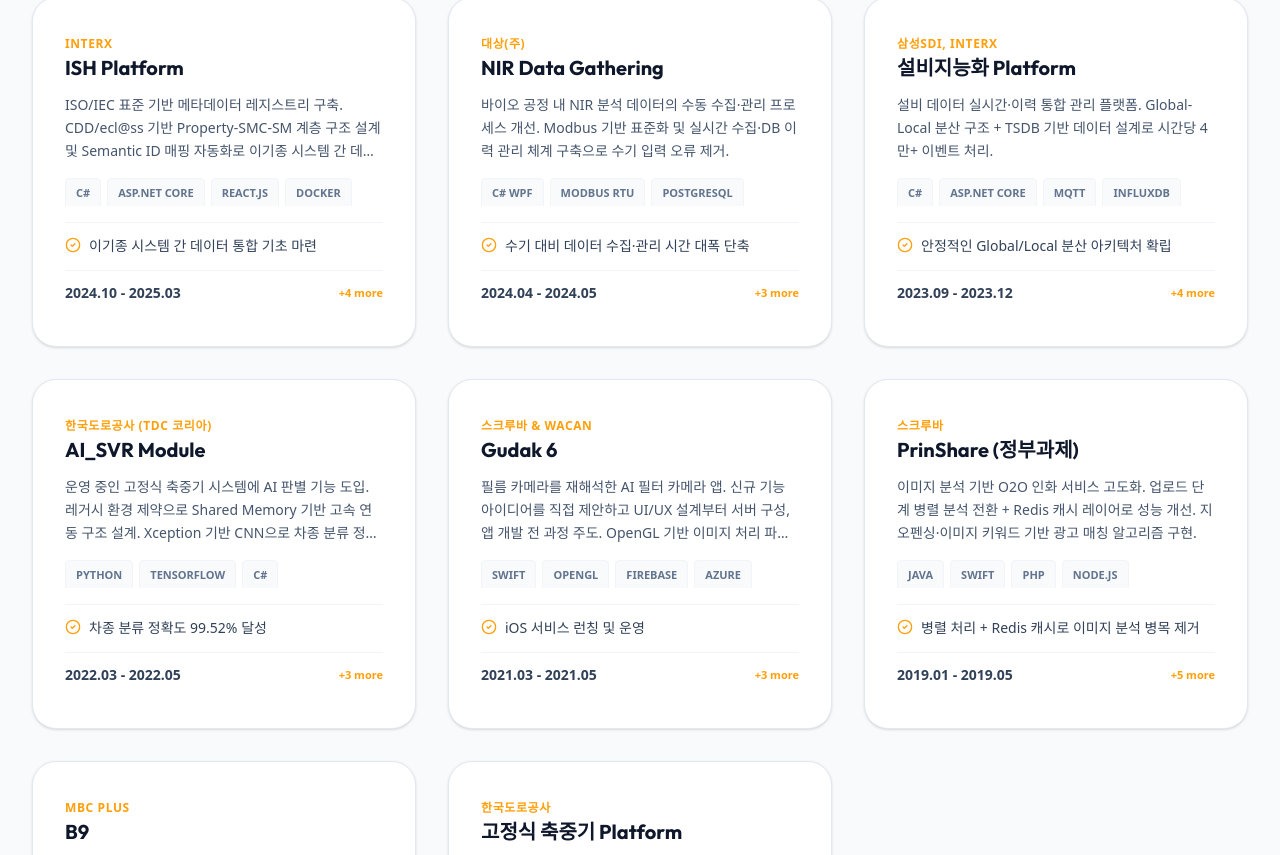
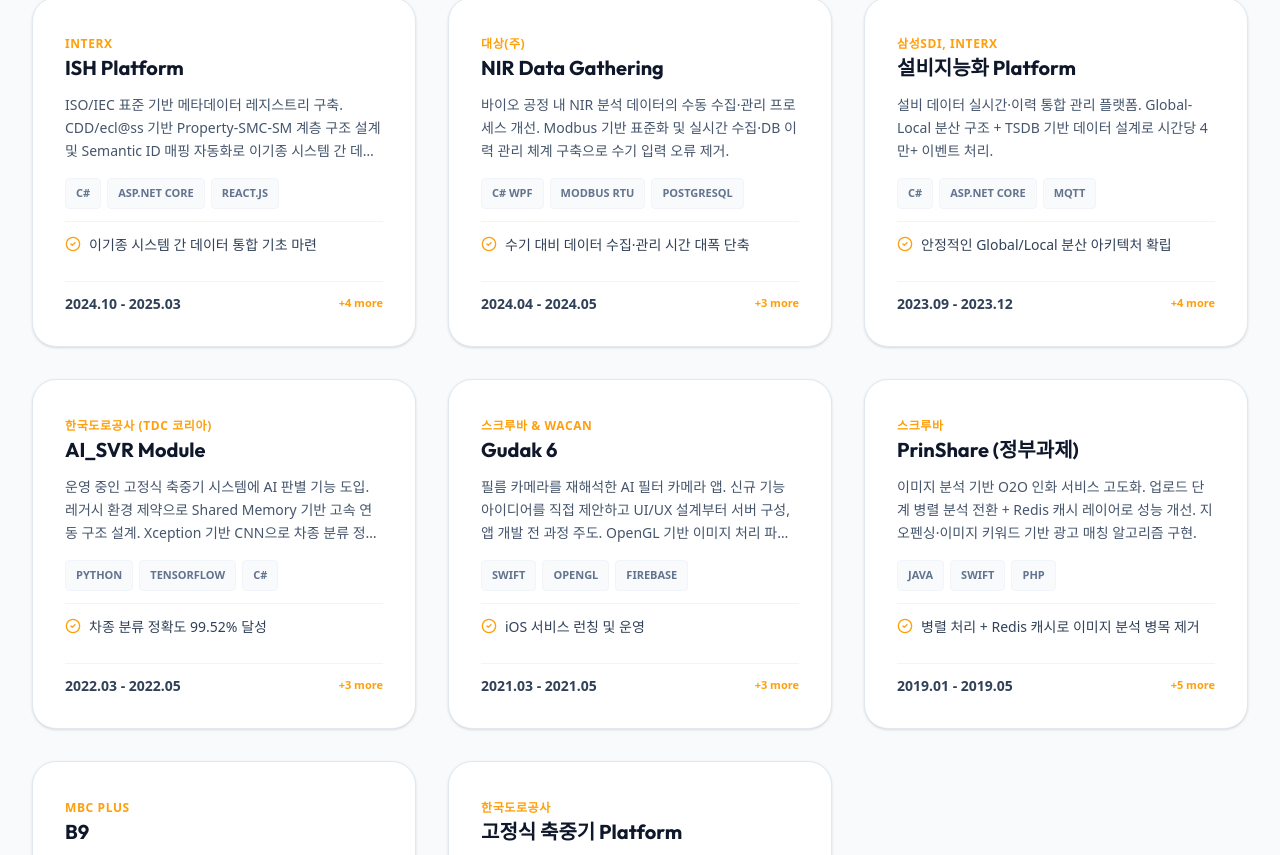
Before and after one commit to rlarua/me.portfolio, a React (Vite) app: page / in a window 1280 px wide. Shown: the part 1285-2140 px from the top of the page. Built offline with nearby package versions, Linux system fonts and the light colour scheme.

Commit message:
feat: Unify expandable tags and key results into a single container with enhanced expansion animations.

```diff
--- a/src/App.jsx
+++ b/src/App.jsx
@@ -70,24 +70,29 @@
             {project.description}
           </p>
 
-          {/* Tags - Expandable inline with synchronized state */}
-          <div className="mb-4">
-            <div className={`flex flex-wrap gap-1.5 transition-all duration-300 ${
-              !isExpanded ? 'max-h-[28px] overflow-hidden' : 'max-h-[200px]'
-            }`}>
-              {project.tags.map(tag => (
-                <span key={tag} className="px-2.5 py-1.5 bg-slate-50 border border-slate-100 rounded text-[11px] font-bold text-slate-500 uppercase whitespace-nowrap">
+          {/* Unified Expandable Content - Single container for tags and key results */}
+          <div className={`mb-4 transition-all duration-300 ${
+            isExpanded ? 'max-h-[600px]' : 'max-h-[120px]'
+          } overflow-hidden`}>
+            {/* Tags Section */}
+            <div className="flex flex-wrap gap-1.5 mb-3">
+              {project.tags.map((tag, index) => (
+                <span
+                  key={tag}
+                  className={`px-2.5 py-1.5 bg-slate-50 border border-slate-100 rounded text-[11px] font-bold text-slate-500 uppercase whitespace-nowrap transition-opacity duration-300 ${
+                    !isExpanded && index >= visibleTagCount ? 'hidden' : 'opacity-100'
+                  }`}
+                >
                   {tag}
                 </span>
               ))}
-
-            </div>
             </div>
 
-          {/* Top Key Result - line-clamp-2, expands when isExpanded */}
+            {/* Key Results Section */}
             {topResult && (
-            <div className="pt-3 border-t border-slate-100 mb-3">
-              <div className="flex gap-2 items-start">
+              <div className="pt-3 border-t border-slate-100">
+                {/* Top Key Result */}
+                <div className="flex gap-2 items-start mb-2">
                   <CheckCircle2 className="w-4 h-4 text-sunset-gold flex-shrink-0 mt-0.5" />
                   <p className={`text-sm text-slate-700 font-medium leading-relaxed ${
                     isExpanded ? '' : 'line-clamp-2'
@@ -95,14 +100,15 @@
                     {topResult}
                   </p>
                 </div>
-            </div>
-          )}
 
-          {/* Expanded Key Results */}
-          {isExpanded && remainingResults.length > 0 && (
-            <div className="space-y-2 mb-3 animate-in fade-in slide-in-from-top-2 duration-300">
-              {remainingResults.map((result, idx) => (
-                <div key={idx} className="flex gap-2 items-start">
+                {/* Remaining Key Results */}
+                {remainingResults.length > 0 && remainingResults.map((result, idx) => (
+                  <div
+                    key={idx}
+                    className={`flex gap-2 items-start mb-2 transition-all duration-300 ${
+                      isExpanded ? 'opacity-100 translate-y-0' : 'opacity-0 -translate-y-2 hidden'
+                    }`}
+                  >
                     <CheckCircle2 className="w-4 h-4 text-sunset-gold flex-shrink-0 mt-0.5" />
                     <p className="text-sm text-slate-700 font-medium leading-relaxed">
                       {result}
@@ -111,6 +117,7 @@
                 ))}
               </div>
             )}
+          </div>
 
           {/* Footer - Always at bottom */}
           <div className="pt-3 border-t border-slate-100 mt-auto">
```
Lines whose indentation alone changed are shown as unchanged.
